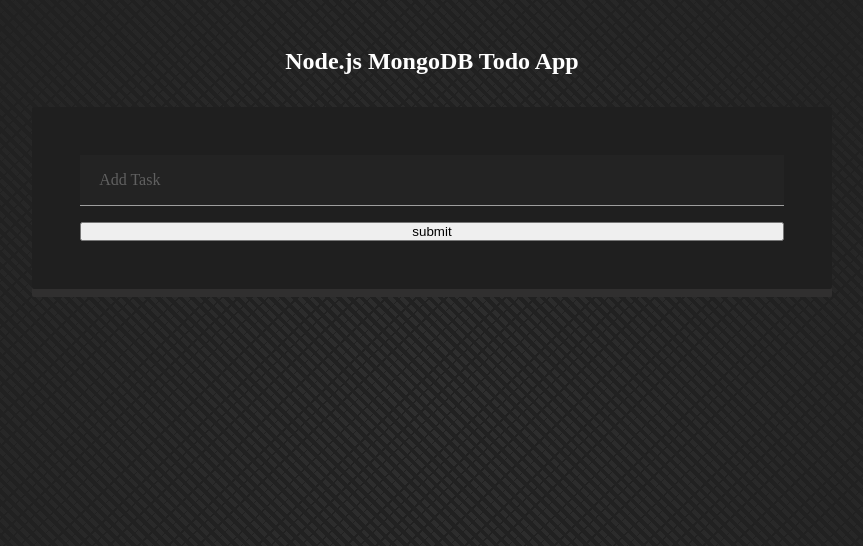
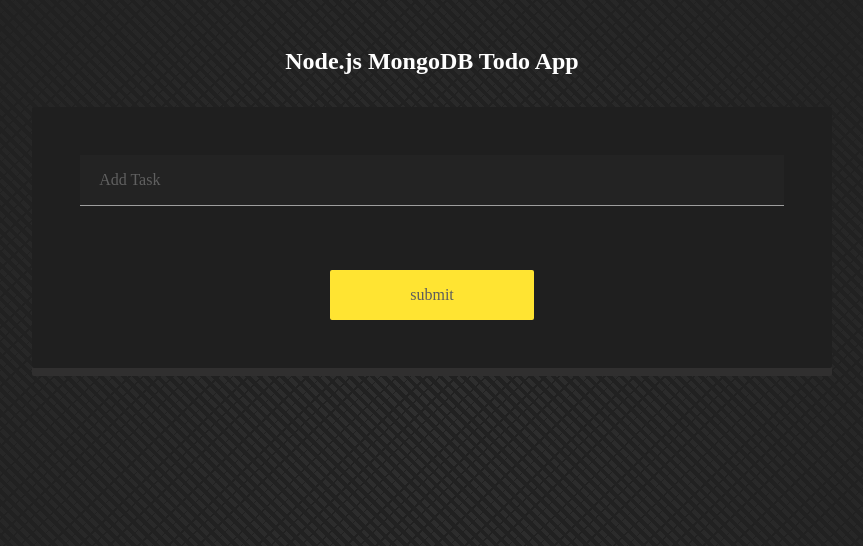
Before and after one commit to shim369/Nodejs-MongoDB-Test-Todo-App, a website: page public/index.html in a window 1280 px wide. Shown: the whole page, without its empty margins (208-1071 px from the left). Drawn offline with nearby package versions, Linux system fonts and the light colour scheme; no server answers.

Commit message:
add class

```diff
--- a/public/index.html
+++ b/public/index.html
@@ -20,7 +20,7 @@
             <div class="add-box">
                 <input type="text" name="name" class="task-input" placeholder="Add Task">
                 <div class="form-alert"></div>
-                <button type="submit">submit</button>
+                <button type="submit" class="form-submit">submit</button>
             </div>
         </form>
 
```
